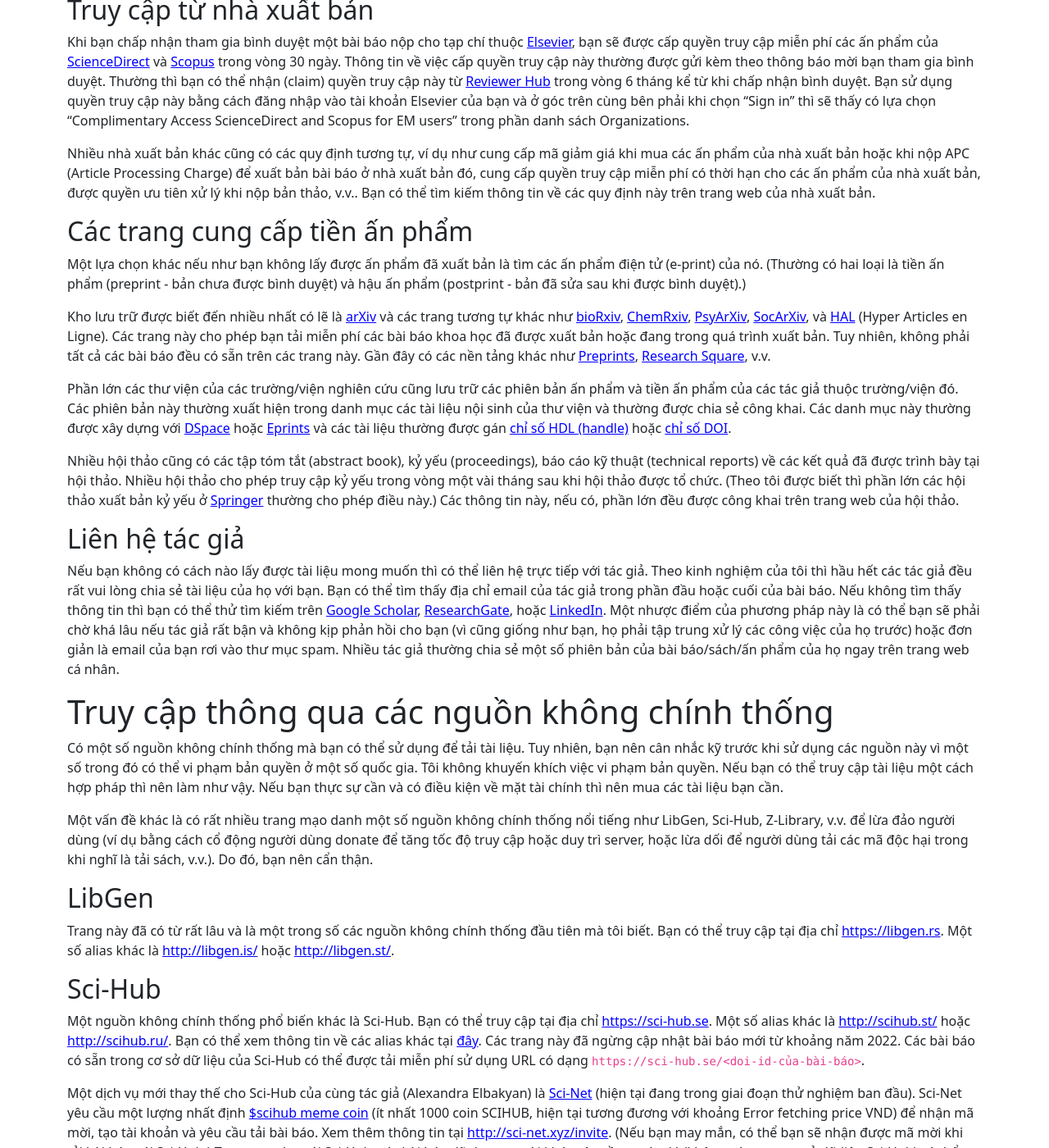
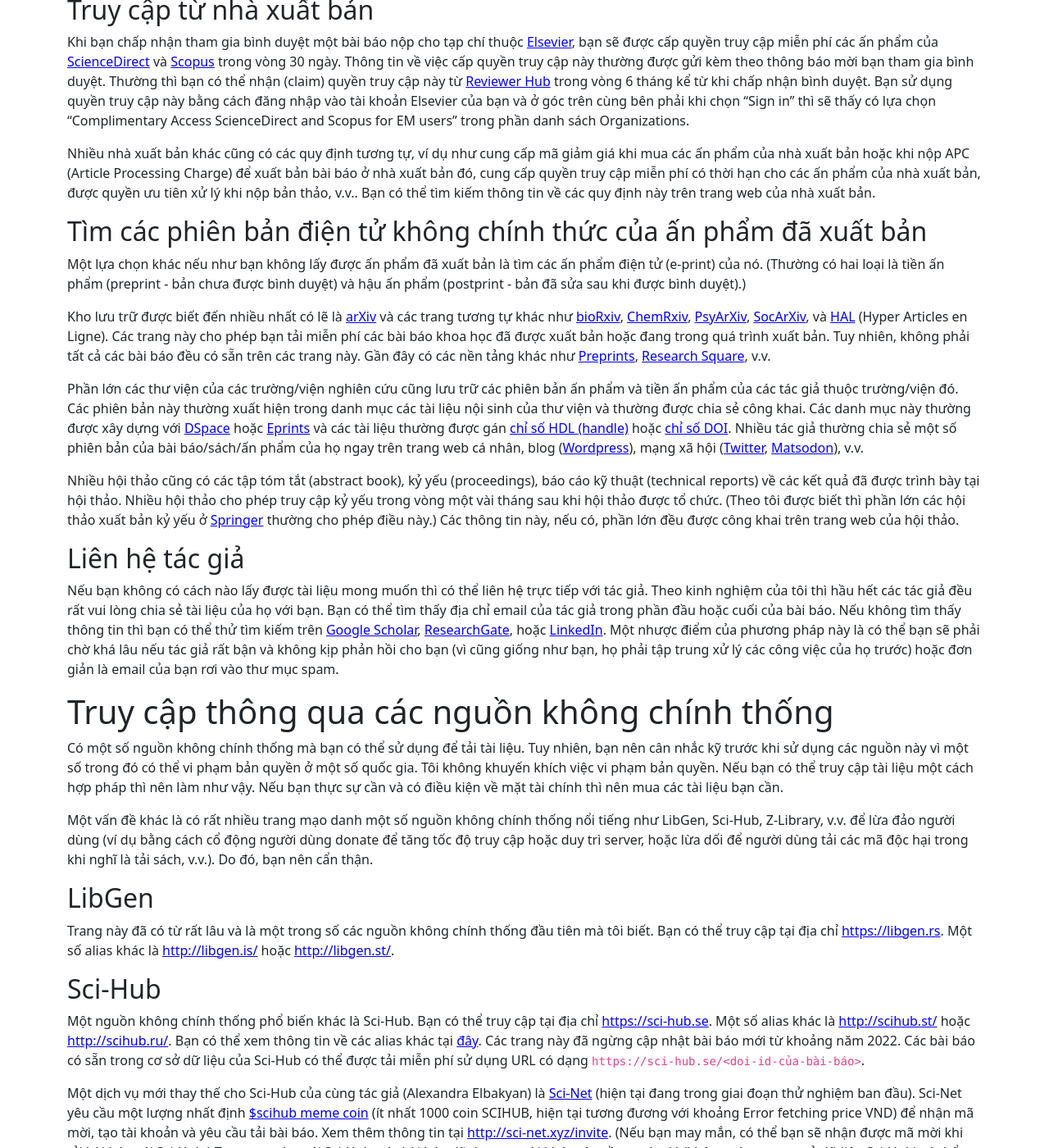
Before and after one commit to hoanganhduc/hoanganhduc.github.io, a Jekyll site: the page built from _posts/2025-05-05-một-số-phương-pháp-tải-bài-báo-khoa-học.md, in a window 1280 px wide and 1400 px high, scrolled down 1816 px. Shown: the whole window at 82% size. Built offline with Jekyll 4.4.1, drawn with Linux system fonts in a browser that asks for light colours; nearby versions of some CDN libraries; comment, search, counter and statistics services are not loaded; a style sheet for code colours, icons or effects is not loaded; some of the changed text lies outside the part shown.

Commit message:
Updated @ 2025-05-08  07:17:19 ICT

```diff
--- a/_posts/2025-05-05-một-số-phương-pháp-tải-bài-báo-khoa-học.md
+++ b/_posts/2025-05-05-một-số-phương-pháp-tải-bài-báo-khoa-học.md
@@ -49,19 +49,19 @@ Khi bạn chấp nhận tham gia bình duyệt một bài báo nộp cho tạp c
 
 Nhiều nhà xuất bản khác cũng có các quy định tương tự, ví dụ như cung cấp mã giảm giá khi mua các ấn phẩm của nhà xuất bản hoặc khi nộp APC (Article Processing Charge) để xuất bản bài báo ở nhà xuất bản đó, cung cấp quyền truy cập miễn phí có thời hạn cho các ấn phẩm của nhà xuất bản, được quyền ưu tiên xử lý khi nộp bản thảo, v.v.. Bạn có thể tìm kiếm thông tin về các quy định này trên trang web của nhà xuất bản.
 
-## Các trang cung cấp tiền ấn phẩm
+## Tìm các phiên bản điện tử không chính thức của ấn phẩm đã xuất bản
 
 Một lựa chọn khác nếu như bạn không lấy được ấn phẩm đã xuất bản là tìm các ấn phẩm điện tử (e-print) của nó. (Thường có hai loại là tiền ấn phẩm (preprint - bản chưa được bình duyệt) và hậu ấn phẩm (postprint - bản đã sửa sau khi được bình duyệt).)
 
 Kho lưu trữ được biết đến nhiều nhất có lẽ là [arXiv](https://arxiv.org/) và các trang tương tự khác như [bioRxiv](https://www.biorxiv.org/), [ChemRxiv](https://chemrxiv.org/), [PsyArXiv](https://psyarxiv.com/), [SocArXiv](https://osf.io/preprints/socarxiv/), và [HAL](https://hal.archives-ouvertes.fr/) (Hyper Articles en Ligne). Các trang này cho phép bạn tải miễn phí các bài báo khoa học đã được xuất bản hoặc đang trong quá trình xuất bản. Tuy nhiên, không phải tất cả các bài báo đều có sẵn trên các trang này. Gần đây có các nền tảng khác như [Preprints](https://www.preprints.org/), [Research Square](https://www.researchsquare.com/), v.v.
 
-Phần lớn các thư viện của các trường/viện nghiên cứu cũng lưu trữ các phiên bản ấn phẩm và tiền ấn phẩm của các tác giả thuộc trường/viện đó. Các phiên bản này thường xuất hiện trong danh mục các tài liệu nội sinh của thư viện và thường được chia sẻ công khai. Các danh mục này thường được xây dựng với [DSpace](https://en.wikipedia.org/wiki/DSpace) hoặc [Eprints](https://en.wikipedia.org/wiki/EPrints) và các tài liệu thường được gán [chỉ số HDL (handle)](https://handle.net) hoặc [chỉ số DOI](https://www.doi.org).
+Phần lớn các thư viện của các trường/viện nghiên cứu cũng lưu trữ các phiên bản ấn phẩm và tiền ấn phẩm của các tác giả thuộc trường/viện đó. Các phiên bản này thường xuất hiện trong danh mục các tài liệu nội sinh của thư viện và thường được chia sẻ công khai. Các danh mục này thường được xây dựng với [DSpace](https://en.wikipedia.org/wiki/DSpace) hoặc [Eprints](https://en.wikipedia.org/wiki/EPrints) và các tài liệu thường được gán [chỉ số HDL (handle)](https://handle.net) hoặc [chỉ số DOI](https://www.doi.org). Nhiều tác giả thường chia sẻ một số phiên bản của bài báo/sách/ấn phẩm của họ ngay trên trang web cá nhân, blog ([Wordpress](https://wordpress.com/)), mạng xã hội ([Twitter](https://x.com), [Matsodon](https://joinmastodon.org)), v.v.
 
 Nhiều hội thảo cũng có các tập tóm tắt (abstract book), kỷ yếu (proceedings), báo cáo kỹ thuật (technical reports) về các kết quả đã được trình bày tại hội thảo. Nhiều hội thảo cho phép truy cập kỷ yếu trong vòng một vài tháng sau khi hội thảo được tổ chức. (Theo tôi được biết thì phần lớn các hội thảo xuất bản kỷ yếu ở [Springer](https://www.springer.com) thường cho phép điều này.) Các thông tin này, nếu có, phần lớn đều được công khai trên trang web của hội thảo.
 
 ## Liên hệ tác giả
 
-Nếu bạn không có cách nào lấy được tài liệu mong muốn thì có thể liên hệ trực tiếp với tác giả. Theo kinh nghiệm của tôi thì hầu hết các tác giả đều rất vui lòng chia sẻ tài liệu của họ với bạn. Bạn có thể tìm thấy địa chỉ email của tác giả trong phần đầu hoặc cuối của bài báo. Nếu không tìm thấy thông tin thì bạn có thể thử tìm kiếm trên [Google Scholar](https://scholar.google.com/), [ResearchGate](https://www.researchgate.net), hoặc [LinkedIn](https://www.linkedin.com). Một nhược điểm của phương pháp này là có thể bạn sẽ phải chờ khá lâu nếu tác giả rất bận và không kịp phản hồi cho bạn (vì cũng giống như bạn, họ phải tập trung xử lý các công việc của họ trước) hoặc đơn giản là email của bạn rơi vào thư mục spam. Nhiều tác giả thường chia sẻ một số phiên bản của bài báo/sách/ấn phẩm của họ ngay trên trang web cá nhân.
+Nếu bạn không có cách nào lấy được tài liệu mong muốn thì có thể liên hệ trực tiếp với tác giả. Theo kinh nghiệm của tôi thì hầu hết các tác giả đều rất vui lòng chia sẻ tài liệu của họ với bạn. Bạn có thể tìm thấy địa chỉ email của tác giả trong phần đầu hoặc cuối của bài báo. Nếu không tìm thấy thông tin thì bạn có thể thử tìm kiếm trên [Google Scholar](https://scholar.google.com/), [ResearchGate](https://www.researchgate.net), hoặc [LinkedIn](https://www.linkedin.com). Một nhược điểm của phương pháp này là có thể bạn sẽ phải chờ khá lâu nếu tác giả rất bận và không kịp phản hồi cho bạn (vì cũng giống như bạn, họ phải tập trung xử lý các công việc của họ trước) hoặc đơn giản là email của bạn rơi vào thư mục spam.
 
 # Truy cập thông qua các nguồn không chính thống
 
```
Also changed, not shown: other parts of _posts/2025-05-05-một-số-phương-pháp-tải-bài-báo-khoa-học.md (+1 -1 lines), 1 other file.
